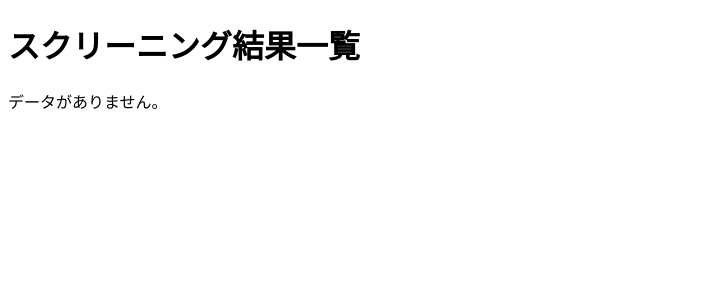
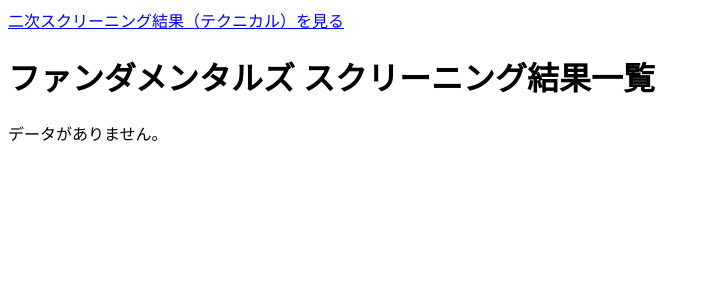
Before and after one commit to hisao5232/jpx-hot-stocks, a Flask app: page / in a window 1280 px wide. Shown: the top 300 px of the page, without its empty margins (0-709 px from the left). Run offline with Flask 3, Linux system fonts and the light colour scheme.

Commit message:
feat tech_screen link

```diff
--- a/templates/index.html
+++ b/templates/index.html
@@ -2,15 +2,20 @@
 <html lang="ja">
 <head>
     <meta charset="UTF-8" />
-    <title>スクリーニング結果一覧</title>
+    <title>ファンダメンタルズ スクリーニング結果一覧</title>
     <style>
         table { border-collapse: collapse; width: 100%; }
         th, td { border: 1px solid #ccc; padding: 8px; text-align: center; }
         th { background-color: #eee; }
+        nav { margin-bottom: 20px; }
     </style>
 </head>
 <body>
-    <h1>スクリーニング結果一覧</h1>
+    <nav>
+        <a href="/technical">二次スクリーニング結果（テクニカル）を見る</a>
+    </nav>
+
+    <h1>ファンダメンタルズ スクリーニング結果一覧</h1>
     {% if stocks %}
         <table>
             <thead>
```
